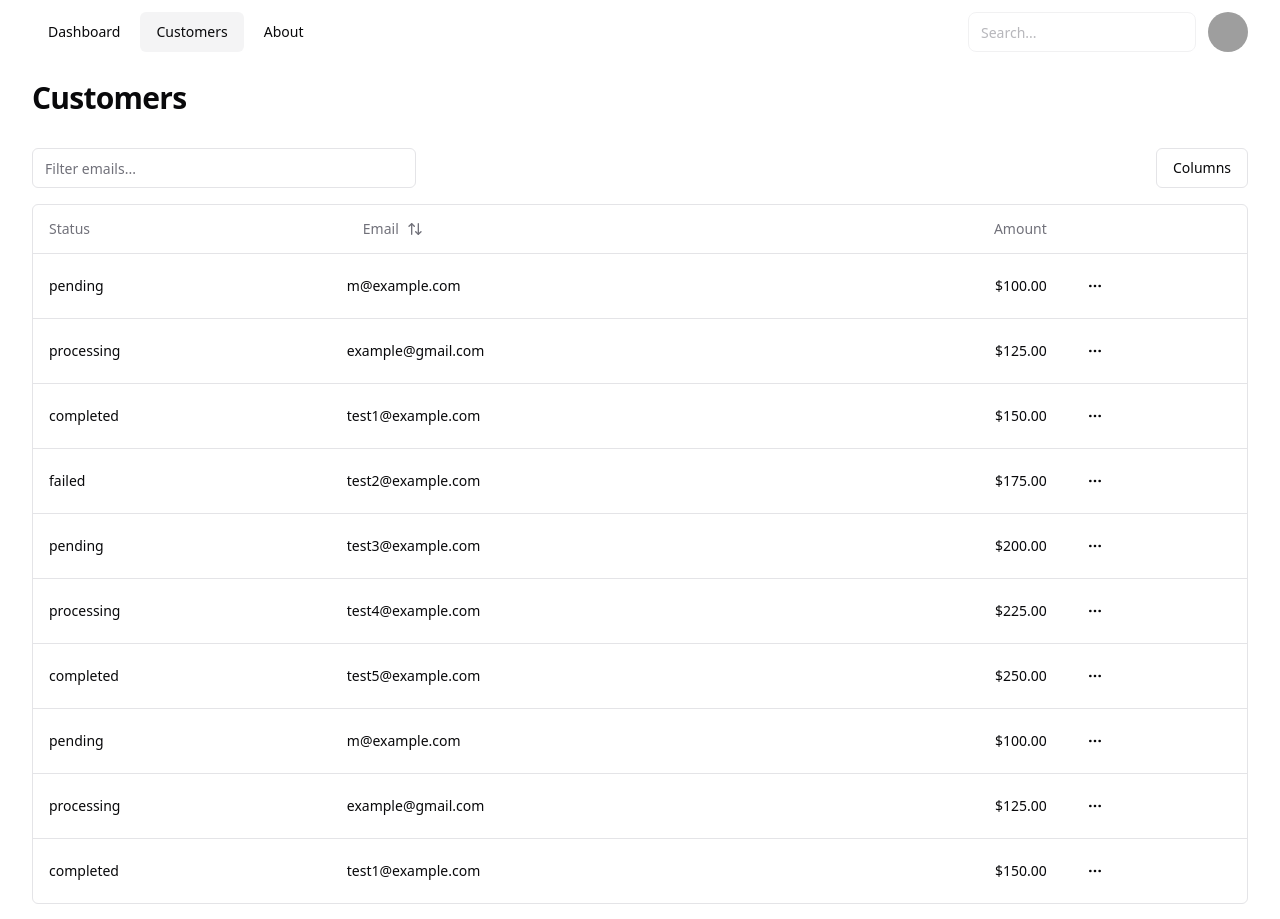
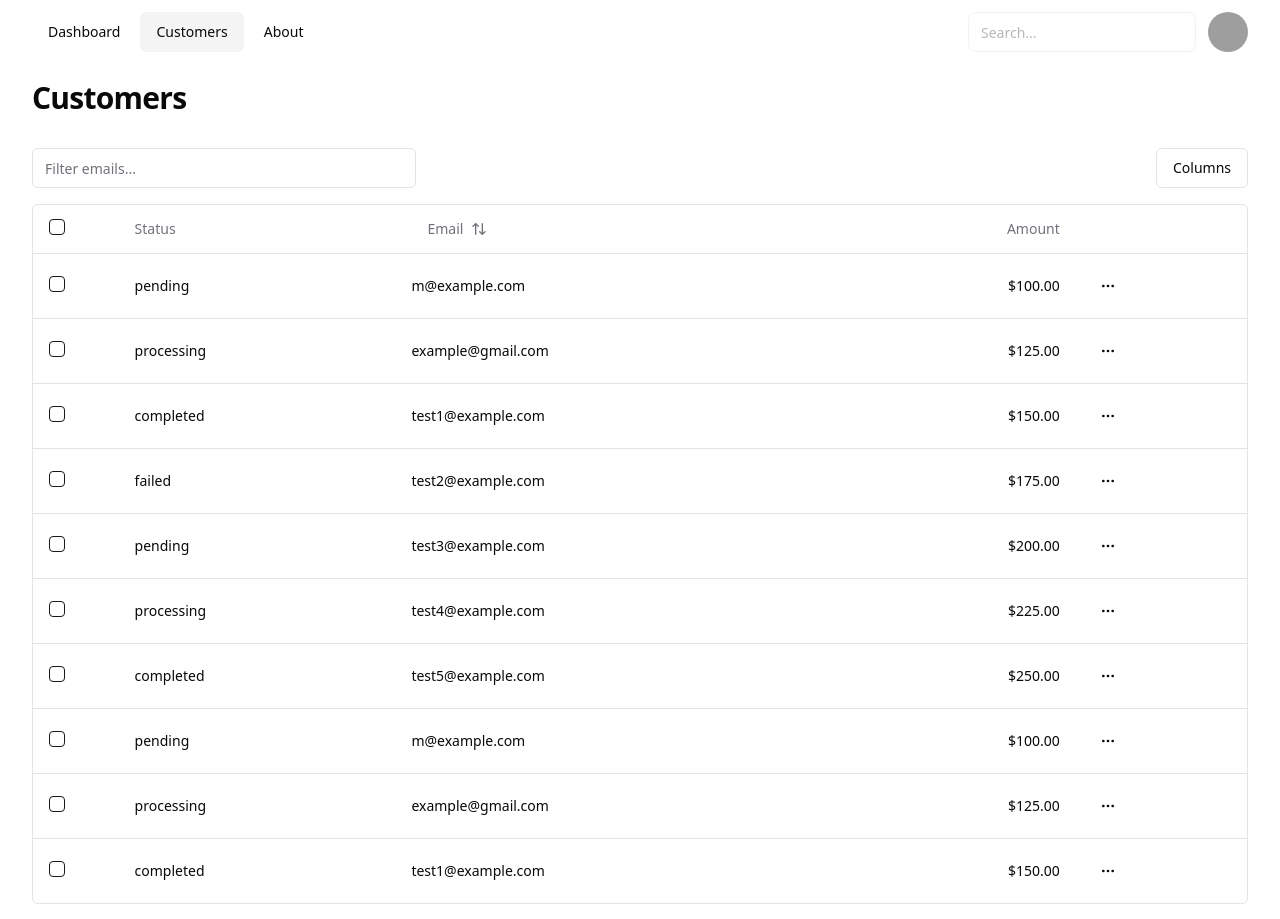
Before and after one commit to shleecloud/tailwind-dashboard, a React (Vite) app: page /customers in a window 1280 px wide. Shown: the top 919 px of the page. Built offline with nearby package versions, Linux system fonts and the light colour scheme; grey boxes are pictures that could not be loaded.

Commit message:
feature: table selection

```diff
--- a/src/components/customers-table/columns.jsx
+++ b/src/components/customers-table/columns.jsx
@@ -9,8 +9,31 @@
   DropdownMenuSeparator,
   DropdownMenuTrigger,
 } from "@/components/ui/dropdown-menu";
+import { Checkbox } from "@/components/ui/checkbox";
 
 export const columns = [
+  {
+    id: "select",
+    header: ({ table }) => (
+      <Checkbox
+        checked={
+          table.getIsAllPageRowsSelected() ||
+          (table.getIsSomePageRowsSelected() && "indeterminate")
+        }
+        onCheckedChange={(value) => table.toggleAllPageRowsSelected(!!value)}
+        aria-label="Select all"
+      />
+    ),
+    cell: ({ row }) => (
+      <Checkbox
+        checked={row.getIsSelected()}
+        onCheckedChange={(value) => row.toggleSelected(!!value)}
+        aria-label="Select row"
+      />
+    ),
+    enableSorting: false,
+    enableHiding: false,
+  },
   {
     accessorKey: "status",
     header: "Status",
--- a/src/components/customers-table/data-table.jsx
+++ b/src/components/customers-table/data-table.jsx
@@ -30,6 +30,7 @@
   const [sorting, setSorting] = useState([]);
   const [columnFilters, setColumnFilters] = useState([]);
   const [columnVisibility, setColumnVisibility] = useState({});
+  const [rowSelection, setRowSelection] = useState({});
 
   const table = useReactTable({
     columns,
@@ -41,10 +42,12 @@
     onColumnFiltersChange: setColumnFilters,
     getFilteredRowModel: getFilteredRowModel(),
     onColumnVisibilityChange: setColumnVisibility,
+    onRowSelectionChange: setRowSelection,
     state: {
       sorting,
       columnFilters,
       columnVisibility,
+      rowSelection,
     },
   });
 
@@ -136,6 +139,11 @@
           </TableBody>
         </Table>
       </div>
+      <div className="flex align-middle">
+        <div className="flex-1 text-sm text-muted-foreground my-auto">
+          {table.getFilteredSelectedRowModel().rows.length} of{" "}
+          {table.getFilteredRowModel().rows.length} row(s) selected.
+        </div>
         <div className="flex items-center justify-end space-x-2 py-4">
           <Button
             variant="outline"
@@ -155,5 +163,6 @@
           </Button>
         </div>
       </div>
+    </div>
   );
 }
```
Lines whose indentation alone changed are shown as unchanged.
